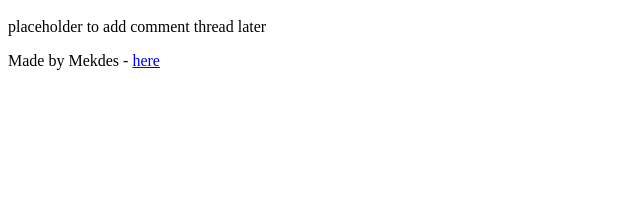
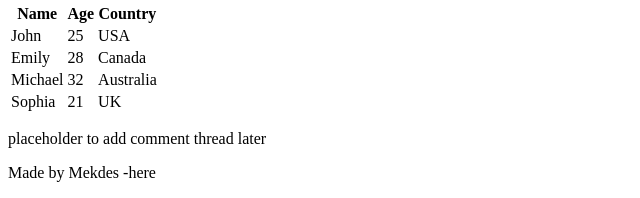
Before and after one commit to mekdesmenji/My_First_Portfolio, a plain HTML site: page html_basic/index.html in a window 1280 px wide. Shown: the part 644-842 px from the top of the page, without its empty margins (0-640 px from the left). Before the commit the page ends 800 px from the top, so only its background shows below. Drawn offline with Linux system fonts and the light colour scheme.

Commit message:
Add table of learners in index.html

```diff
--- a/html_basic/index.html
+++ b/html_basic/index.html
@@ -26,6 +26,38 @@
         <a href="https://www.google.com" target="_blank">
           <img src="https://i.ibb.co/gTDZZT8/ALX-Logo-07.png" alt="ALX Logo" />
         </a>
+
+        <table>
+          <thead>
+            <tr>
+              <th>Name</th>
+              <th>Age</th>
+              <th>Country</th>
+            </tr>
+          </thead>
+          <tbody>
+            <tr>
+              <td>John</td>
+              <td>25</td>
+              <td>USA</td>
+            </tr>
+            <tr>
+              <td>Emily</td>
+              <td>28</td>
+              <td>Canada</td>
+            </tr>
+            <tr>
+              <td>Michael</td>
+              <td>32</td>
+              <td>Australia</td>
+            </tr>
+            <tr>
+              <td>Sophia</td>
+              <td>21</td>
+              <td>UK</td>
+            </tr>
+          </tbody>
+        </table>
       </article>
 
       <aside>
@@ -33,15 +65,6 @@
       </aside>
     </main>
 
-    <footer>
-      <p>
-        Made by Mekdes -
-        <a
-          href="https://www.figma.com/design/L2jEQqBYsch0yf1bJ5q9eI/portfolio-website?node-id=0-1&t=YX5IMAsAao7Vrt1m-1"
-          target="_blank"
-          >here</a
-        >
-      </p>
-    </footer>
+    <footer><p>Made by Mekdes -<ahref="https://www.figma.com/design/L2jEQqBYsch0yf1bJ5q9eI/portfolio-website?node-id=0-1&t=YX5IMAsAao7Vrt1m-1"target="_blank">here</ahref= ></p></footer>
   </body>
 </html>
```
